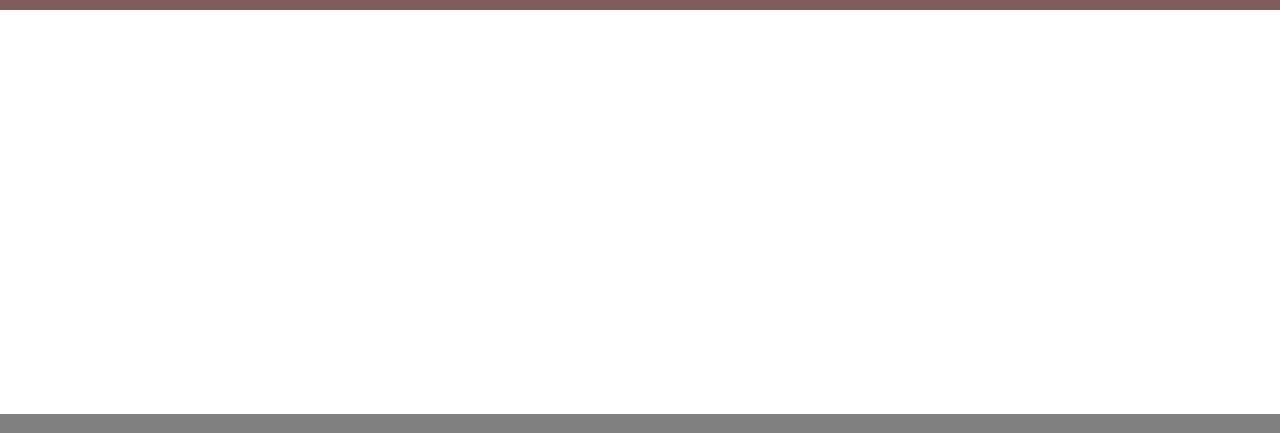
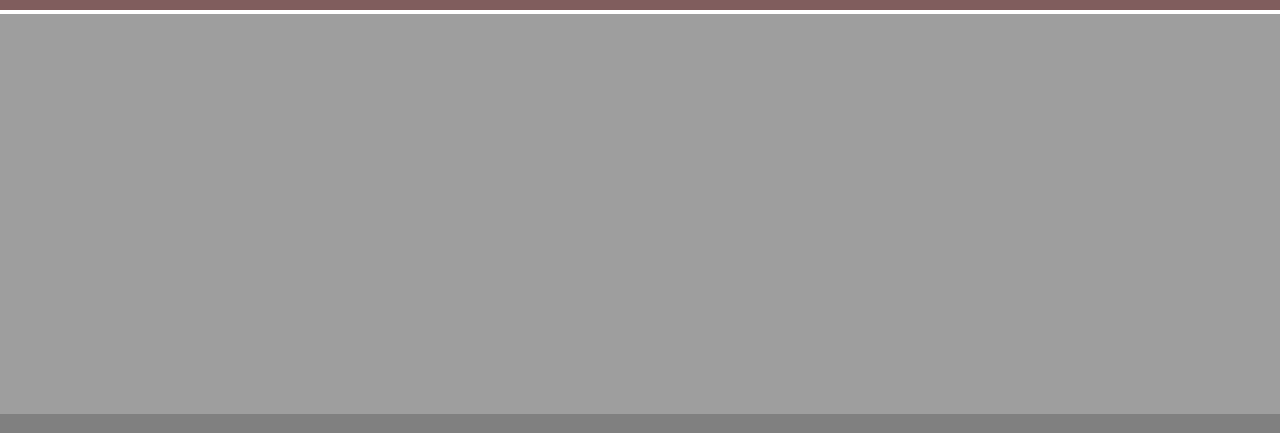
Before and after one commit to Bismark-Horvee/MoTech, a plain HTML site: page index.html in a window 1280 px wide. Shown: the part 50-483 px from the top of the page. Drawn offline with Linux system fonts and the light colour scheme; the site is published under a folder, as on GitHub Pages, so addresses that start at the root find nothing.

Commit message:
css changes

```diff
--- a/index.css
+++ b/index.css
@@ -77,7 +77,7 @@ a:active {
 }
 
 .herosec {
-  background-image: url("/img.png");
+  background-image: url("./img.png");
 
   height: 200px;
   margin-top: -85.6px;
```
